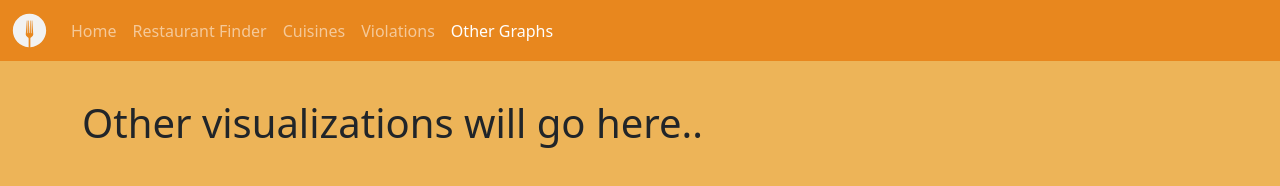
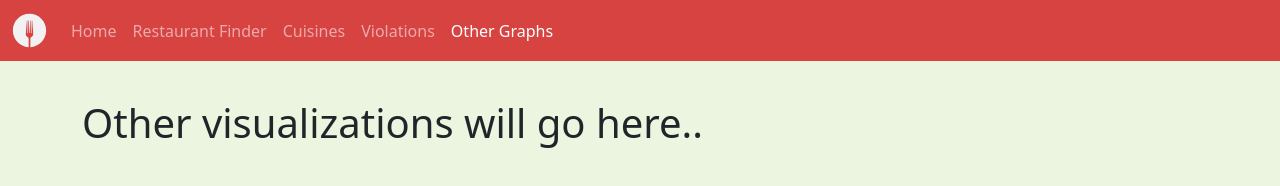
Before and after one commit to meetk5/Team-Project3, a plain HTML site: page othergraphs.html in a window 1280 px wide. Drawn offline with nearby package versions, Linux system fonts and the light colour scheme.

Commit message:
styles.css

```diff
--- a/css/styles.css
+++ b/css/styles.css
@@ -3,9 +3,9 @@
 }
 
 body {
-    /* background-color: #EBF5DF; */
+    background-color: #EBF5DF;
     /* background-color: #BAD4AA; */
-    background-color: #EDB458;
+    /* background-color: #EDB458; */
     /* background-color: #D4D4AA; */
 }
 
--- a/othergraphs.html
+++ b/othergraphs.html
@@ -18,7 +18,7 @@
 
     <!-- Navbar  -->
 
-    <nav class="navbar navbar-expand-lg navbar-dark" style="background-color: #E8871E;">
+    <nav class="navbar navbar-expand-lg navbar-dark" style="background-color: rgba(212, 49, 49, 0.904);">
       <div class="container-fluid">
         <a class="navbar-brand" href="index.html">
           <img src="Images/favicon.svg" alt="" width="35" >
```
